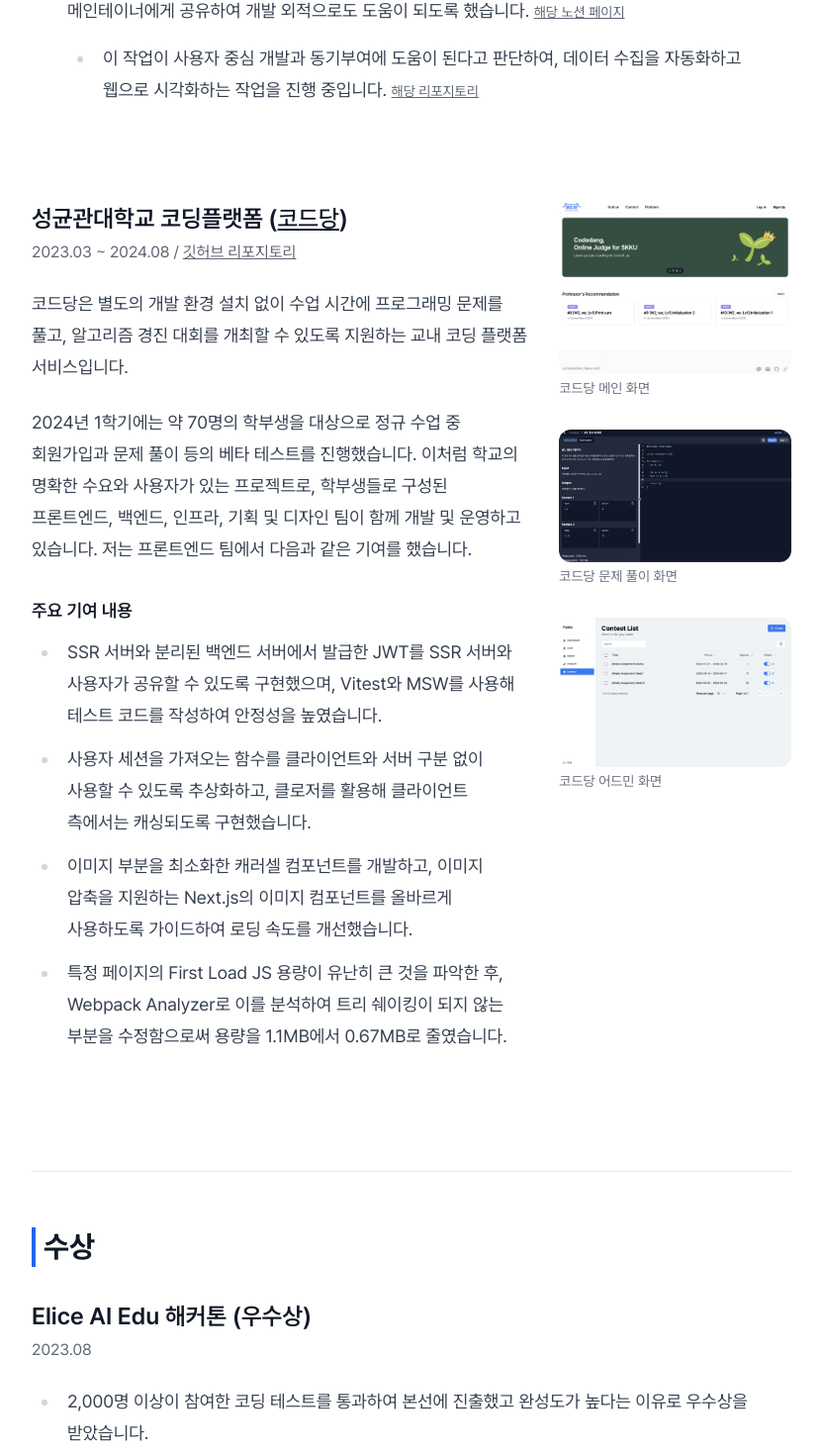
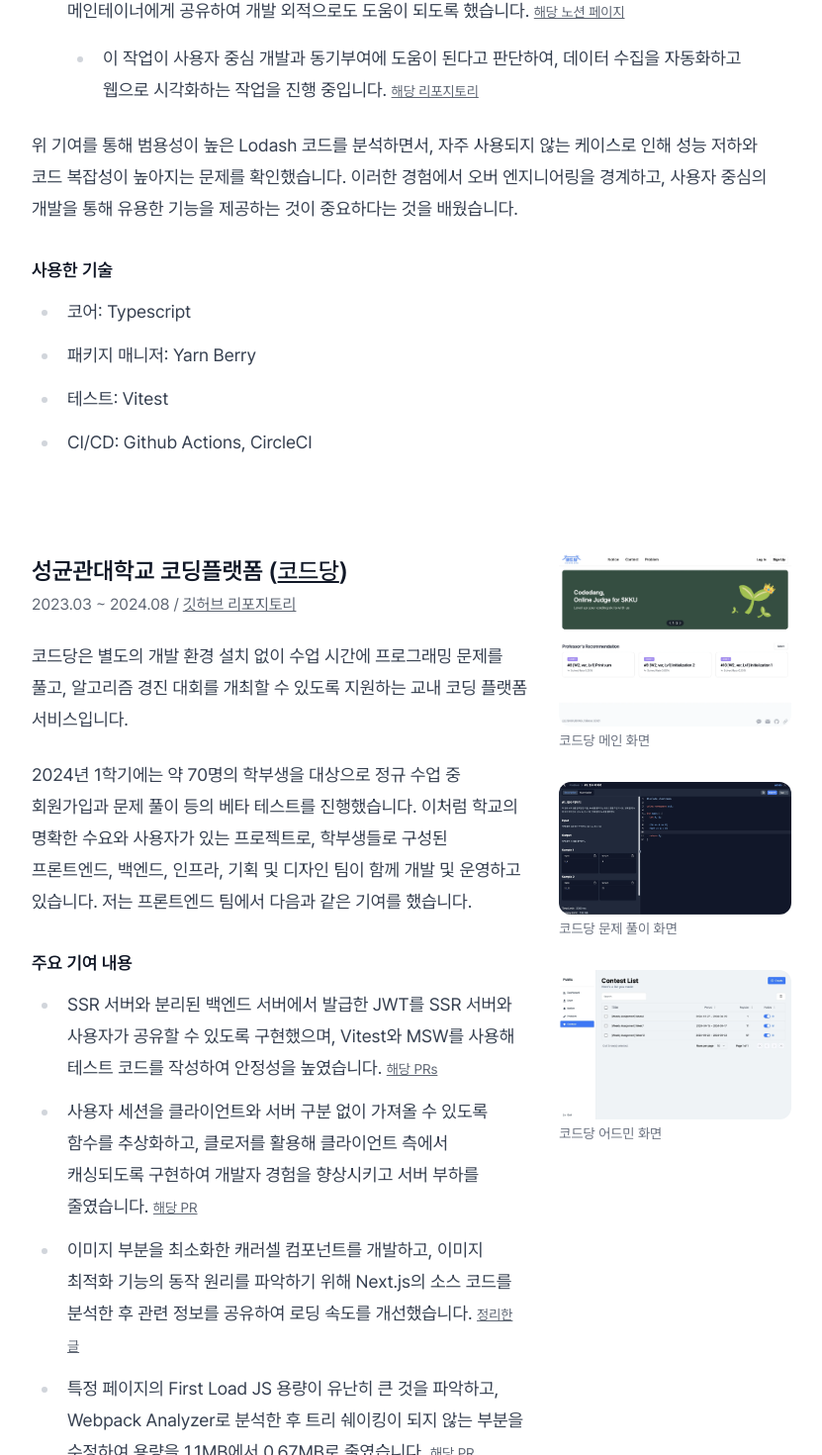
Before and after one commit to dayongkr/resume, a Next.js app: page / in a window 1280 px wide. Shown: the part 1155-2625 px from the top of the page at 99% size, without its empty margins (224-1055 px from the left). Built offline with nearby package versions, Linux system fonts and the light colour scheme.

Commit message:
feat(project): change contents

```diff
--- a/src/app/_components/ProjectSection.tsx
+++ b/src/app/_components/ProjectSection.tsx
@@ -74,7 +74,20 @@
             },
           ]}
         />
-        {/* TODO: 기여 후기 작성 */}
+        <p>
+          위 기여를 통해 범용성이 높은 Lodash 코드를 분석하면서, 자주 사용되지 않는 케이스로 인해 성능 저하와 코드
+          복잡성이 높아지는 문제를 확인했습니다. 이러한 경험에서 오버 엔지니어링을 경계하고, 사용자 중심의 개발을 통해
+          유용한 기능을 제공하는 것이 중요하다는 것을 배웠습니다.
+        </p>
+        <List
+          title="사용한 기술"
+          items={[
+            { children: '코어: Typescript' },
+            { children: '패키지 매니저: Yarn Berry' },
+            { children: '테스트: Vitest' },
+            { children: 'CI/CD: Github Actions, CircleCI' },
+          ]}
+        />
       </SubSection>
       <SubSection grid>
         <div className="md:col-span-2">
@@ -101,19 +114,65 @@
               {
                 children:
                   'SSR 서버와 분리된 백엔드 서버에서 발급한 JWT를 SSR 서버와 사용자가 공유할 수 있도록 구현했으며, Vitest와 MSW를 사용해 테스트 코드를 작성하여 안정성을 높였습니다.',
+                link: {
+                  title: '해당 PRs',
+                  href: 'https://github.com/search?q=repo:skkuding/codedang+author:dayongkr+type:pr++state:closed+in:title+authentication&type=pullrequests&s=created&o=desc',
+                },
               },
               {
                 children:
-                  '사용자 세션을 가져오는 함수를 클라이언트와 서버 구분 없이 사용할 수 있도록 추상화하고, 클로저를 활용해 클라이언트 측에서는 캐싱되도록 구현했습니다.',
+                  '사용자 세션을 클라이언트와 서버 구분 없이 가져올 수 있도록 함수를 추상화하고, 클로저를 활용해 클라이언트 측에서 캐싱되도록 구현하여 개발자 경험을 향상시키고 서버 부하를 줄였습니다.',
+                link: {
+                  title: '해당 PR',
+                  href: 'https://github.com/skkuding/codedang/pull/1973',
+                },
               },
               {
                 children:
-                  '이미지 부분을 최소화한 캐러셀 컴포넌트를 개발하고, 이미지 압축을 지원하는 Next.js의 이미지 컴포넌트를 올바르게 사용하도록 가이드하여 로딩 속도를 개선했습니다.',
+                  '이미지 부분을 최소화한 캐러셀 컴포넌트를 개발하고, 이미지 최적화 기능의 동작 원리를 파악하기 위해 Next.js의 소스 코드를 분석한 후 관련 정보를 공유하여 로딩 속도를 개선했습니다.',
+                link: {
+                  title: '정리한 글',
+                  href: 'https://velog.io/@dayongkr/Next.JS%EC%9D%98-%EC%9D%B4%EB%AF%B8%EC%A7%80-%EC%B5%9C%EC%A0%81%ED%99%94-%EC%82%B4%ED%8E%B4%EB%B3%B4%EA%B8%B0-%EB%B6%80%EC%A0%9C.-AVIF-%EB%A7%8C%EB%8A%A5%EC%9D%80-%EC%95%84%EB%8B%88%EB%8B%A4',
+                },
               },
               {
                 children:
-                  '특정 페이지의 First Load JS 용량이 유난히 큰 것을 파악한 후, Webpack Analyzer로 이를 분석하여 트리 쉐이킹이 되지 않는 부분을 수정함으로써 용량을 1.1MB에서 0.67MB로 줄였습니다.',
+                  '특정 페이지의 First Load JS 용량이 유난히 큰 것을 파악하고, Webpack Analyzer로 분석한 후 트리 쉐이킹이 되지 않는 부분을 수정하여 용량을 1.1MB에서 0.67MB로 줄였습니다.',
+                link: {
+                  title: '해당 PR',
+                  href: 'https://github.com/skkuding/codedang/pull/1525',
+                },
               },
+              {
+                children:
+                  'Vue.js에서 Next.js로 프레임워크를 전환하는 작업을 주도하며, 폴더 구조를 설계하고 학습하기 쉬운 기술 스택을 선택하여 두 달 안에 전환 작업을 완료했습니다.',
+              },
+              {
+                children:
+                  '선급한 개발으로 발생한 코드 중복을 줄이고, 통일성 없는 폴더 구조를 개선하기 위해 팀 토론을 주도하며, 응집도 높은 폴더 구조를 가지도록 개선안을 제안했습니다.',
+                link: {
+                  title: '토론 기록',
+                  href: 'https://www.notion.so/dayonglee/1-aa05976d60e84cdc87b423337d0b2a0c?pvs=4',
+                },
+              },
+            ]}
+          />
+          <p>
+            28명의 동아리 부원들과 함께 사용자가 있는 하나의 프로젝트를 1년 반 동안 개발하면서, 배경 지식이 다른 팀들과
+            소통하는 역량을 키울 수 있었습니다. 다만, 프레임워크 전환 과정에서 마감에 쫓겨 코드 리뷰를 제대로 하지 못한
+            점이 아쉬웠고 코드 리뷰를 통해 팀원 간 의견을 공유하는 것이 중요하다는 것을 배웠습니다.
+          </p>
+          <List
+            title="사용한 기술"
+            items={[
+              { children: '코어: Next.JS, Typescript' },
+              {
+                children: '상태 관리: Zustand',
+              },
+              { children: '스타일링: TailwindCSS' },
+              { children: '패키지 매니저: PNPM' },
+              { children: '테스트: Vitest, MSW' },
+              { children: 'CI/CD: Github Actions' },
             ]}
           />
         </div>
```
